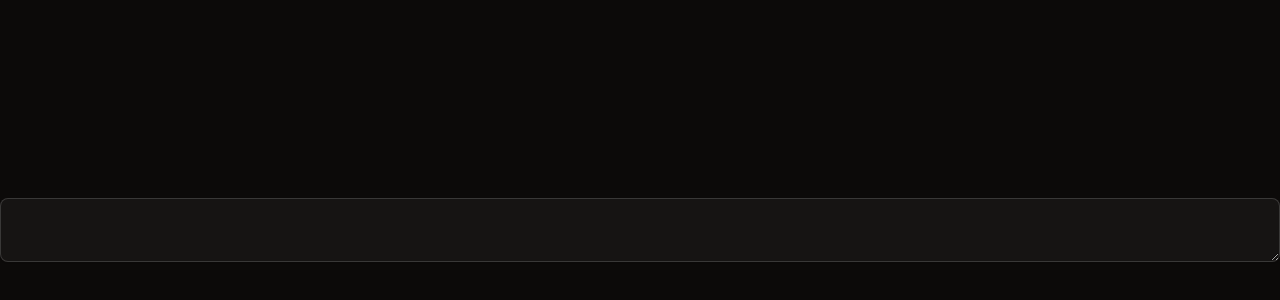
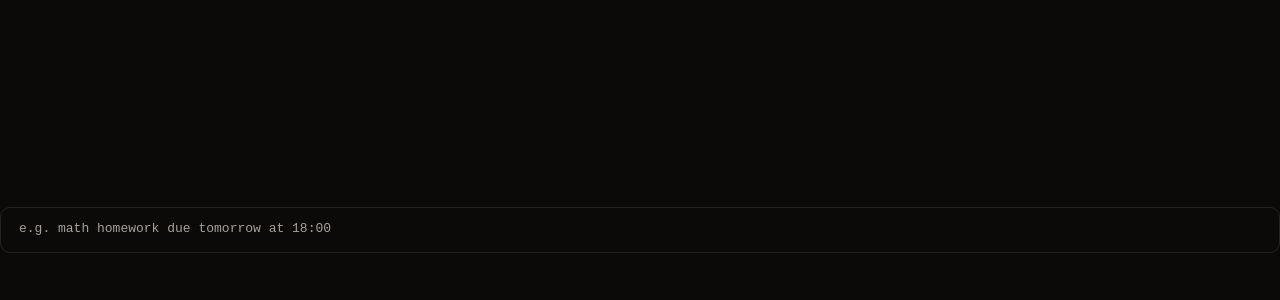
Before and after one commit to KirishanthRajaraj/Semester-Planner, a Next.js app in the folder semester-planner/: page / in a window 1280 px wide. Shown: the part 170-470 px from the top of the page. Built offline with nearby package versions, Linux system fonts and the light colour scheme.

Commit message:
add minimal codemirror editor setup

```diff
--- a/semester-planner/app/page.tsx
+++ b/semester-planner/app/page.tsx
@@ -1,10 +1,11 @@
+import TextareaPlanner from "@/components/textareaPlanner";
 import { Textarea } from "@/components/ui/textarea";
 import Image from "next/image";
 
 export default function Home() {
   return (
       <div className="container font-sans flex flex-col flex-1 items-center justify-center">
-        <Textarea />
+        <TextareaPlanner className="w-full" />
       </div>
   );
 }
--- /dev/null
+++ b/semester-planner/components/textareaPlanner.tsx
@@ -0,0 +1,77 @@
+'use client'
+import CodeMirror from "@uiw/react-codemirror";
+import { indentWithTab } from "@codemirror/commands";
+import { Decoration, EditorView, MatchDecorator, ViewPlugin, keymap, type DecorationSet, type ViewUpdate } from "@codemirror/view";
+import * as chrono from "chrono-node";
+
+const highlightWords = ["tomorrow", "today"];
+
+
+const wordMatcher = new MatchDecorator({
+  regexp: new RegExp(`\\b(${highlightWords.join("|")})\\b`, "gi"),
+  decoration: () => Decoration.mark({ class: "bg-primary/30 dark:bg-primary/50 rounded-sm" }),
+});
+
+// zum verstehen
+const highlightExtension = ViewPlugin.fromClass(
+  class {
+    decorations: DecorationSet;
+    constructor(view: EditorView) {
+      this.decorations = wordMatcher.createDeco(view);
+    }
+    update(update: ViewUpdate) {
+      this.decorations = wordMatcher.updateDeco(update, this.decorations);
+    }
+  },
+);
+
+const editorTheme = EditorView.theme({
+  "&": {
+    backgroundColor: "transparent",
+    color: "var(--foreground)",
+    border: "1px solid var(--border)",
+    borderRadius: "var(--radius)",
+  },
+  "&.cm-focused": {
+    outline: "none",
+    borderColor: "var(--ring)",
+  },
+  ".cm-content": {
+    caretColor: "var(--foreground)",
+    color: "var(--foreground)",
+    padding: "12px",
+  },
+  ".cm-cursor, .cm-dropCursor": {
+    borderLeftColor: "var(--foreground)",
+  },
+  "&.cm-focused .cm-selectionBackground, .cm-selectionBackground, .cm-content ::selection": {
+    backgroundColor: "color-mix(in oklch, var(--primary) 35%, transparent)",
+  },
+  ".cm-gutters": {
+    backgroundColor: "transparent",
+    border: "none",
+  },
+  ".cm-placeholder": {
+    color: "var(--muted-foreground)",
+  },
+});
+
+export default function textareaPlanner({ className }: { className?: string }) {
+  return (
+    <CodeMirror
+      className={`${className}`}
+      placeholder="e.g. math homework due tomorrow at 18:00"
+      basicSetup={{
+        lineNumbers: false,
+        foldGutter: false,
+        highlightActiveLine: false,
+        highlightActiveLineGutter: false,
+        autocompletion: false,
+        bracketMatching: false,
+        closeBrackets: false,
+      }}
+      theme={editorTheme}
+      extensions={[keymap.of([indentWithTab]), highlightExtension]}
+    />
+  );
+}
--- a/semester-planner/package.json
+++ b/semester-planner/package.json
@@ -10,6 +10,11 @@
   },
   "dependencies": {
     "@base-ui/react": "^1.6.0",
+    "@codemirror/commands": "^6.10.4",
+    "@codemirror/state": "^6.7.1",
+    "@codemirror/view": "^6.43.6",
+    "@uiw/react-codemirror": "^4.25.11",
+    "chrono-node": "^2.10.0",
     "class-variance-authority": "^0.7.1",
     "clsx": "^2.1.1",
     "lucide-react": "^1.25.0",
```
Also changed, not shown: semester-planner/app/dnd/page.tsx (added), semester-planner/components/sortabledndtree.tsx (added), 2 other files (tests, documents, lock files or other folders).
